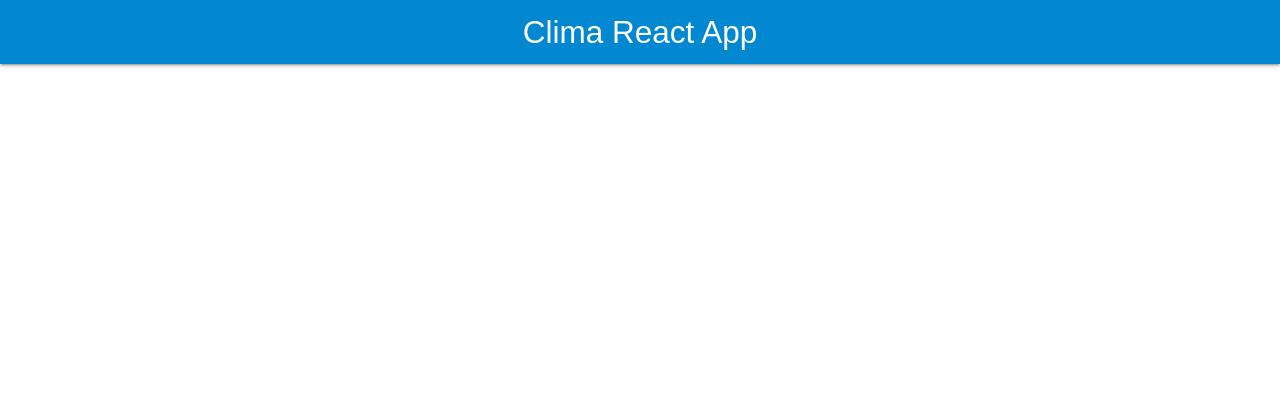
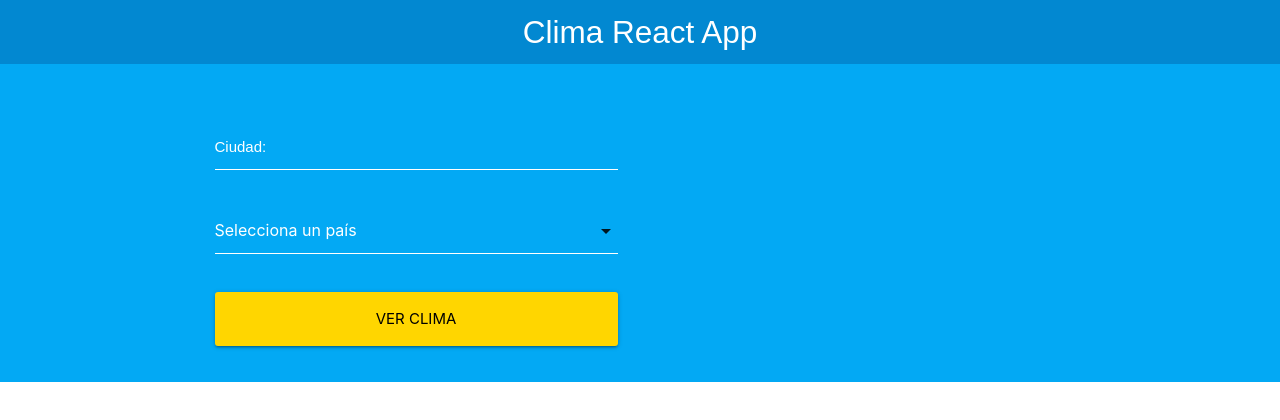
Before and after one commit to EduuardoPerez/Weather, a React (Create React App) app: page / in a window 1280 px wide. Shown: the top 420 px of the page. Built offline with nearby package versions, Linux system fonts and the light colour scheme.

Commit message:
Se maquetó el formulario en el componente Formulario en donde el usuario ingresara la ciudad, el pais y hará la consulta

```diff
--- a/src/App.js
+++ b/src/App.js
@@ -1,5 +1,6 @@
 import React from 'react';
 import Header from './components/Header'
+import Formulario from './components/Formulario'
 
 function App() {
   return (
@@ -7,6 +8,15 @@
       <Header
         titulo="Clima React App"
       />
+      <div className="contenedor-form">
+        <div className="container">
+          <div className="row">
+            <div className="col s12 m6">
+              <Formulario />
+            </div>
+          </div>
+        </div>
+      </div>
     </div>
   );
 }
--- /dev/null
+++ b/src/components/Formulario.js
@@ -0,0 +1,39 @@
+import React from 'react';
+
+function Formulario(){
+
+  const handleChange = e => {
+    //Cambiar el state
+  }
+
+  return(
+    <form>
+      <div className="input-field col s12">
+        <input
+          type="text"
+          name="ciudad"
+          id="ciudad"
+          onChange={handleChange}
+        />
+        <label htmlFor="ciudad">Ciudad: </label>
+      </div>
+      <div className="input-field col s12">
+        <select name="pais" onChange={handleChange}>
+          <option value="">Selecciona un país</option>
+          <option value="US">Estados Unidos</option>
+          <option value="MX">México</option>
+          <option value="AR">Argentina</option>
+          <option value="CR">Costa Rica</option>
+          <option value="CO">Colombia</option>
+          <option value="ES">España</option>
+          <option value="VE">Venezuela</option>
+          <option value="PE">Perú</option>
+        </select>
+      </div>
+      <div className="input-field col s12">
+        <input type="submit" className="waves-effect waves-light btn-large btn-block yellow accent-4" value="Ver clima"/>
+      </div>
+    </form>
+  );
+}
+export default Formulario;
```
